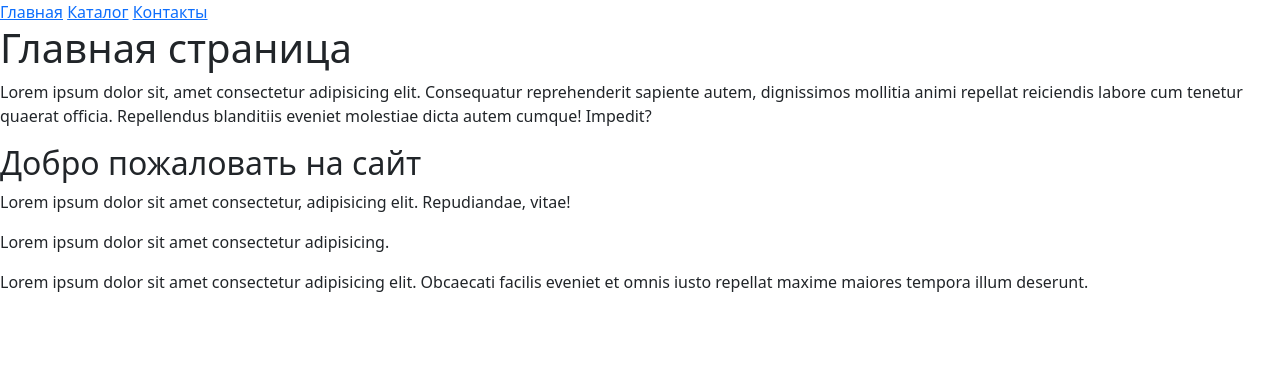
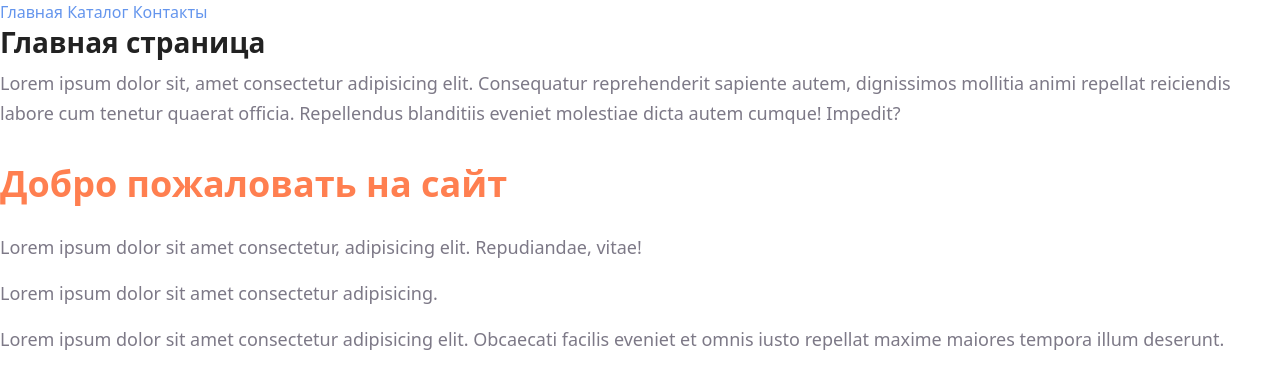
Before and after one commit to xb0yx2k20/Gb, a plain HTML site: page front/dz1/index.html in a window 1280 px wide. Drawn offline with nearby package versions, Linux system fonts and the light colour scheme.

Commit message:
front_dz2

```diff
--- a/front/dz1/index.html
+++ b/front/dz1/index.html
@@ -5,21 +5,23 @@
     <meta name="viewport" content="width=device-width, initial-scale=1.0">
     <title>Document</title>
     <link href="https://cdn.jsdelivr.net/npm/bootstrap@5.2.3/dist/css/bootstrap.min.css" rel="stylesheet">
+    <link rel="stylesheet" href="style.css">
 
 </head>
 <body>
     <header>
-        <a href="../index.html">Главная</a>
-        <a href="/catalog/catalog.html">Каталог</a>
-        <a href="https://gb.ru">Контакты</a>
+        <a href="../index.html" class="header_class">Главная</a>
+        <a href="/catalog/catalog.html" class="header_class">Каталог</a>
+        <a href="https://gb.ru" class="header_class">Контакты</a>
+
     </header>
     <h1>Главная страница</h1>
     <div class="content">
-        <p>Lorem ipsum dolor sit, amet consectetur adipisicing elit. Consequatur reprehenderit sapiente autem, dignissimos mollitia animi repellat reiciendis labore cum tenetur quaerat officia. Repellendus blanditiis eveniet molestiae dicta autem cumque! Impedit?</p>
-        <h2>Добро пожаловать на сайт</h2>
-        <p>Lorem ipsum dolor sit amet consectetur, adipisicing elit. Repudiandae, vitae!</p>
-        <p>Lorem ipsum dolor sit amet consectetur adipisicing.</p>
-        <p>Lorem ipsum dolor sit amet consectetur adipisicing elit. Obcaecati facilis eveniet et omnis iusto repellat maxime maiores tempora illum deserunt.</p>
+        <p class="parag">Lorem ipsum dolor sit, amet consectetur adipisicing elit. Consequatur reprehenderit sapiente autem, dignissimos mollitia animi repellat reiciendis labore cum tenetur quaerat officia. Repellendus blanditiis eveniet molestiae dicta autem cumque! Impedit?</p>
+        <h2 class="head2">Добро пожаловать на сайт</h2>
+        <p class="parag">Lorem ipsum dolor sit amet consectetur, adipisicing elit. Repudiandae, vitae!</p>
+        <p class="parag">Lorem ipsum dolor sit amet consectetur adipisicing.</p>
+        <p class="parag">Lorem ipsum dolor sit amet consectetur adipisicing elit. Obcaecati facilis eveniet et omnis iusto repellat maxime maiores tempora illum deserunt.</p>
     </div>
 
 
--- /dev/null
+++ b/front/dz1/style.css
@@ -0,0 +1,32 @@
+a {
+    text-decoration: none;
+}
+
+.header_class {
+    color: cornflowerblue;
+    font-size: 16px;
+    line-height: 20px;
+}
+
+h1 {
+    color: #222222;
+    font-size: 28px;
+    line-height: 36px;
+    font-weight: bold;
+}
+
+.parag {
+    font-style: normal;
+    font-weight: 300;
+    font-size: 18px;
+    line-height: 30px;
+    color: #7D7987;
+}
+
+.head2 {
+    color: coral;
+    font-style: normal;
+    font-weight: 700;
+    font-size: 36px;
+    line-height: 80px;
+}
```
Also changed, not shown: front/dz1/catalog/catalog.html (+6 -4 lines).
